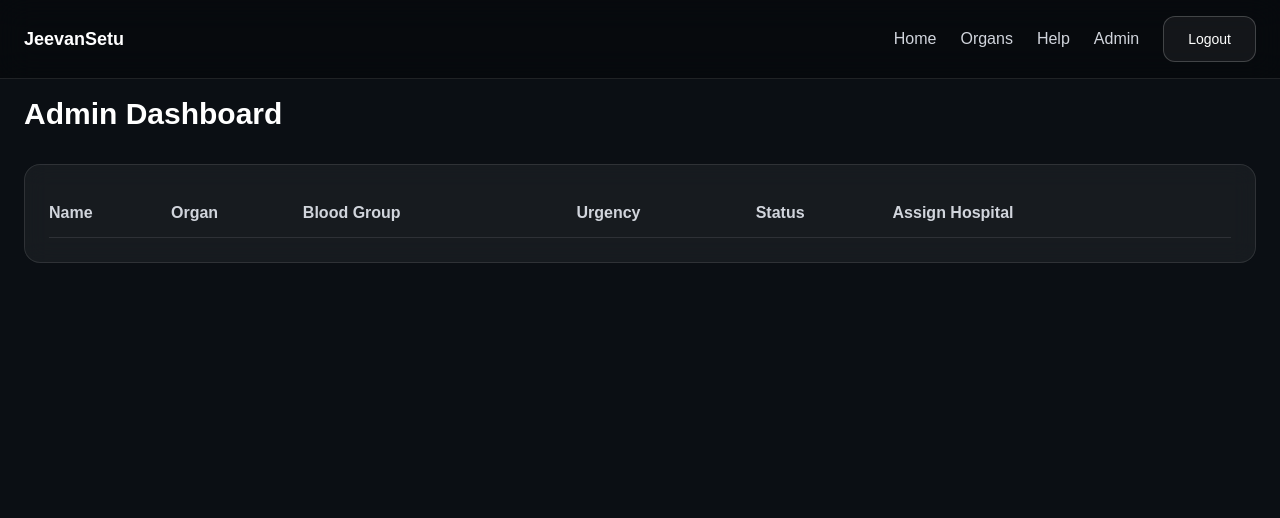
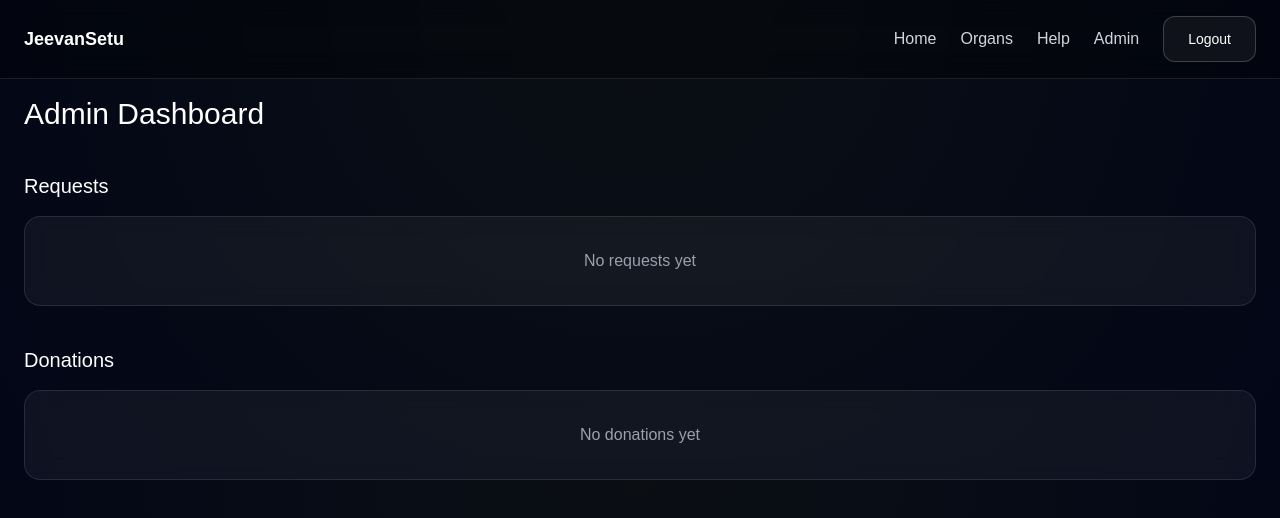
Before and after one commit to Charan-vamshi/jeevansetu-organ-donation-mvp, a Next.js app: page /admin in a window 1280 px wide. Shown: the top 518 px of the page. Built offline with nearby package versions, Linux system fonts and the light colour scheme; sample sign-in values are in the browser's storage.

Commit message:
Final polish with UI improvements and empty states

```diff
--- a/app/admin/page.tsx
+++ b/app/admin/page.tsx
@@ -1,27 +1,55 @@
 "use client";
 
-import { useEffect } from "react";
+import { useEffect, useState } from "react";
 import { useRouter } from "next/navigation";
+import { motion } from "framer-motion";
 import RequestTable from "@/components/admin/RequestTable";
+import { getRequests, Request } from "@/data/store";
+import EmptyState from "@/components/ui/EmptyState";
 
 export default function AdminPage() {
   const router = useRouter();
+  const [data, setData] = useState<Request[]>([]);
 
   useEffect(() => {
     const role = localStorage.getItem("role");
+    if (role !== "admin") router.push("/login");
 
-    if (role !== "admin") {
-      router.push("/login");
-    }
+    const interval = setInterval(() => {
+      setData(getRequests());
+    }, 1000);
+
+    return () => clearInterval(interval);
   }, []);
 
+  const requests = data.filter(r => r.type === "request");
+  const donations = data.filter(r => r.type === "donation");
+
   return (
-    <main className="pt-24 px-6 max-w-7xl mx-auto">
-      <h1 className="text-3xl font-semibold text-white mb-8">
+    <main className="pt-24 px-6 max-w-7xl mx-auto space-y-10">
+
+      <motion.h1 initial={{ opacity: 0 }} animate={{ opacity: 1 }} className="text-3xl">
         Admin Dashboard
-      </h1>
+      </motion.h1>
 
-      <RequestTable />
+      <div>
+        <h2 className="text-xl mb-4">Requests</h2>
+        {requests.length === 0 ? (
+          <EmptyState text="No requests yet" />
+        ) : (
+          <RequestTable />
+        )}
+      </div>
+
+      <div>
+        <h2 className="text-xl mb-4">Donations</h2>
+        {donations.length === 0 ? (
+          <EmptyState text="No donations yet" />
+        ) : (
+          <RequestTable />
+        )}
+      </div>
+
     </main>
   );
 }
--- a/app/globals.css
+++ b/app/globals.css
@@ -48,3 +48,12 @@ body {
   transform: translateY(-2px) scale(1.03);
   box-shadow: 0 0 25px rgba(132, 169, 140, 0.35);
 }
+body {
+  background: radial-gradient(circle at top, #0B0F14, #020617);
+  color: white;
+}
+
+/* Smooth transitions everywhere */
+* {
+  transition: all 0.2s ease;
+}
--- a/app/hospital/page.tsx
+++ b/app/hospital/page.tsx
@@ -1,27 +1,42 @@
 "use client";
 
-import { useEffect } from "react";
+import { useEffect, useState } from "react";
 import { useRouter } from "next/navigation";
+import { motion } from "framer-motion";
 import HospitalRequestList from "@/components/hospital/HospitalRequestList";
+import { getRequests, Request } from "@/data/store";
+import EmptyState from "@/components/ui/EmptyState";
 
 export default function HospitalPage() {
   const router = useRouter();
+  const [data, setData] = useState<Request[]>([]);
 
   useEffect(() => {
     const role = localStorage.getItem("role");
+    if (role !== "hospital") router.push("/login");
 
-    if (role !== "hospital") {
-      router.push("/login");
-    }
+    const interval = setInterval(() => {
+      setData(getRequests());
+    }, 1000);
+
+    return () => clearInterval(interval);
   }, []);
 
+  const assigned = data.filter(r => r.status === "Assigned");
+
   return (
-    <main className="pt-24 px-6 max-w-7xl mx-auto">
-      <h1 className="text-3xl font-semibold text-white mb-8">
+    <main className="pt-24 px-6 max-w-7xl mx-auto space-y-10">
+
+      <motion.h1 initial={{ opacity: 0 }} animate={{ opacity: 1 }} className="text-3xl">
         Hospital Dashboard
-      </h1>
+      </motion.h1>
 
-      <HospitalRequestList />
+      {assigned.length === 0 ? (
+        <EmptyState text="No assigned requests" />
+      ) : (
+        <HospitalRequestList />
+      )}
+
     </main>
   );
 }
--- a/app/layout.tsx
+++ b/app/layout.tsx
@@ -1,3 +1,4 @@
+import { Toaster } from "react-hot-toast";
 import type { Metadata } from "next";
 import { Geist, Geist_Mono } from "next/font/google";
 import "./globals.css";
@@ -30,6 +31,7 @@ export default function RootLayout({
       >
         <Navbar />
         {children}
+        <Toaster position="top-right" />
       </body>
     </html>
   );
--- a/app/login/page.tsx
+++ b/app/login/page.tsx
@@ -1,6 +1,6 @@
 "use client";
 
-import { useState } from "react";
+import { useState, useEffect } from "react";
 import { useRouter } from "next/navigation";
 
 export default function LoginPage() {
@@ -8,6 +8,11 @@ export default function LoginPage() {
   const [password, setPassword] = useState("");
   const [error, setError] = useState("");
   const router = useRouter();
+
+  useEffect(() => {
+    // force fresh login (no auto session)
+    localStorage.removeItem("role");
+  }, []);
 
   const handleLogin = (e: any) => {
     e.preventDefault();
@@ -17,15 +22,22 @@ export default function LoginPage() {
     if (role === "admin") {
       localStorage.setItem("role", role);
       router.push("/admin");
-    } else if (role === "hospital") {
+      return;
+    }
+
+    if (role === "hospital") {
       localStorage.setItem("role", role);
       router.push("/hospital");
-    } else if (role === "user") {
+      return;
+    }
+
+    if (role === "user") {
       localStorage.setItem("role", role);
-      router.push("/");
-    } else {
-      setError("Invalid username. Use admin / hospital / user");
+      router.push("/organs");
+      return;
     }
+
+    setError("Invalid credentials");
   };
 
   return (
@@ -43,7 +55,7 @@ export default function LoginPage() {
         )}
 
         <input
-          placeholder="Username (admin / hospital / user)"
+          placeholder="Username"
           value={username}
           onChange={(e) => setUsername(e.target.value)}
           className="w-full p-3 rounded bg-[#0B0F14] border border-white/10 text-white"
@@ -52,7 +64,7 @@ export default function LoginPage() {
 
         <input
           type="password"
-          placeholder="Password (anything)"
+          placeholder="Password"
           value={password}
           onChange={(e) => setPassword(e.target.value)}
           className="w-full p-3 rounded bg-[#0B0F14] border border-white/10 text-white"
--- a/app/organs/page.tsx
+++ b/app/organs/page.tsx
@@ -1,9 +1,30 @@
-import OrganGrid from "@/components/organ/OrganGrid";
+"use client";
 
-export default function OrgansPage() {
+import { motion } from "framer-motion";
+import Link from "next/link";
+
+export default function UserDashboard() {
   return (
-    <main className="pt-24">
-      <OrganGrid />
+    <main className="pt-24 px-6 max-w-7xl mx-auto space-y-10">
+
+      <motion.h1 initial={{ opacity: 0 }} animate={{ opacity: 1 }} className="text-3xl">
+        Welcome
+      </motion.h1>
+
+      <div className="grid md:grid-cols-2 gap-6">
+        <Link href="/request">
+          <div className="glass p-6 cursor-pointer hover:scale-105">
+            Request Organ
+          </div>
+        </Link>
+
+        <Link href="/donate">
+          <div className="glass p-6 cursor-pointer hover:scale-105">
+            Donate Organ
+          </div>
+        </Link>
+      </div>
+
     </main>
   );
 }
--- a/app/page.tsx
+++ b/app/page.tsx
@@ -1,9 +1,18 @@
-import HeroSection from "@/components/hero/HeroSection";
+"use client";
+
+import { useEffect } from "react";
+import { useRouter } from "next/navigation";
 
 export default function Home() {
-  return (
-    <main className="pt-24">
-      <HeroSection />
-    </main>
-  );
+  const router = useRouter();
+
+  useEffect(() => {
+    // clear any existing role
+    localStorage.removeItem("role");
+
+    // always force login
+    router.push("/login");
+  }, []);
+
+  return null;
 }
--- a/components/forms/DonateForm.tsx
+++ b/components/forms/DonateForm.tsx
@@ -1,7 +1,8 @@
 "use client";
 
+import toast from "react-hot-toast";
 import { useState } from "react";
-import { requests } from "@/data/store";
+import { addRequest } from "@/data/store";
 
 export default function DonateForm() {
   const [form, setForm] = useState({
@@ -22,7 +23,8 @@ export default function DonateForm() {
       type: "donation" as const,
     };
 
-    requests.push(newDonation);
+
+    addRequest(newDonation);
 
     setForm({
       name: "",
@@ -30,7 +32,7 @@ export default function DonateForm() {
       bloodGroup: "",
     });
 
-    alert("Donation submitted successfully");
+    toast.success("Donation submitted");
   };
 
   return (
--- a/components/forms/RequestForm.tsx
+++ b/components/forms/RequestForm.tsx
@@ -1,5 +1,6 @@
 "use client";
 
+import toast from "react-hot-toast";
 import { useState } from "react";
 import { addRequest } from "@/data/store";
 export default function RequestForm() {
@@ -32,7 +33,9 @@ export default function RequestForm() {
       urgency: "Low",
     });
 
-    alert("Request submitted successfully");
+
+
+    toast.success("Request submitted");
   };
 
   return (
--- /dev/null
+++ b/components/ui/EmptyState.tsx
@@ -0,0 +1,7 @@
+export default function EmptyState({ text }: { text: string }) {
+  return (
+    <div className="glass p-8 text-center text-gray-400">
+      <p>{text}</p>
+    </div>
+  );
+}
--- a/package.json
+++ b/package.json
@@ -12,7 +12,8 @@
     "framer-motion": "^12.34.0",
     "next": "16.1.6",
     "react": "19.2.3",
-    "react-dom": "19.2.3"
+    "react-dom": "19.2.3",
+    "react-hot-toast": "^2.6.0"
   },
   "devDependencies": {
     "@tailwindcss/postcss": "^4",
```
Also changed, not shown: 1 other file (tests, documents, lock files or other folders).
